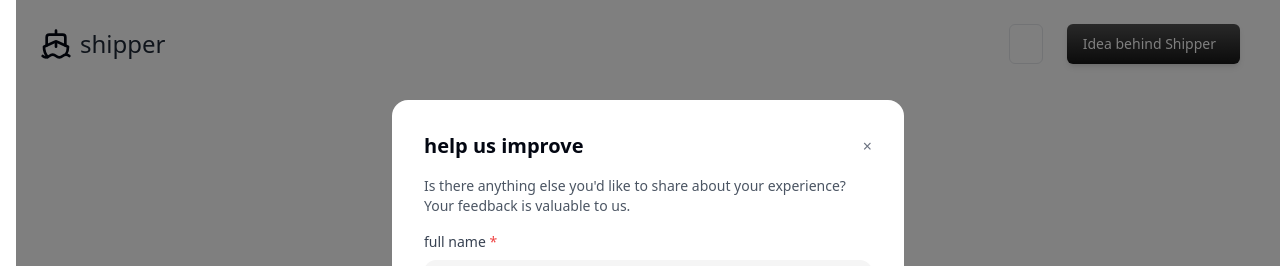
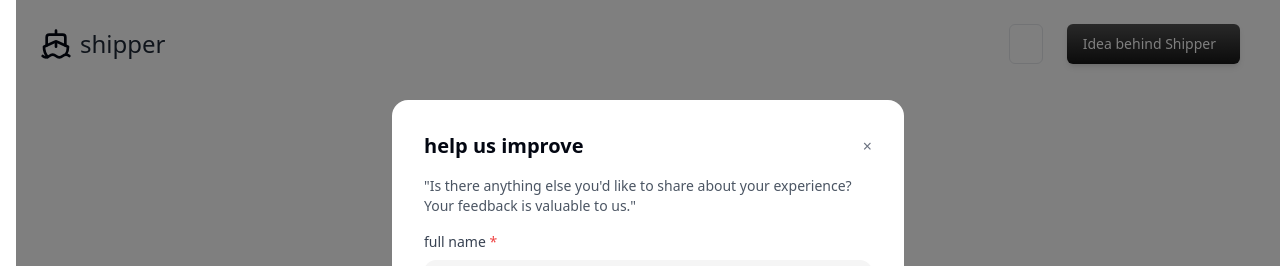
Before and after one commit to Adarsh-jaiss/shipper-ui, a Next.js app: page / in a window 1280 px wide. Both pictures are taken after a click on the link "Help us improve". Shown: the top 266 px of the page. Built offline with nearby package versions, Linux system fonts and the light colour scheme.

Commit message:
fixed build
Signed-off-by: adarsh-jaiss <its.adarshjaiss@gmail.com>

```diff
--- a/src/components/Feedback.js
+++ b/src/components/Feedback.js
@@ -55,7 +55,7 @@ const FeedbackPopup = ({ isOpen, onClose }) => {
           <button onClick={onClose} className="text-gray-500">&times;</button>
         </div>
         <p className="mb-4 text-sm text-gray-600">
-        Is there anything else you'd like to share about your experience? Your feedback is valuable to us.
+        "Is there anything else you'd like to share about your experience? Your feedback is valuable to us."
         </p>
         <form className='space-y-4' onSubmit={handleSubmit}>
           <div className="space-y-2 flex flex-col">
```
